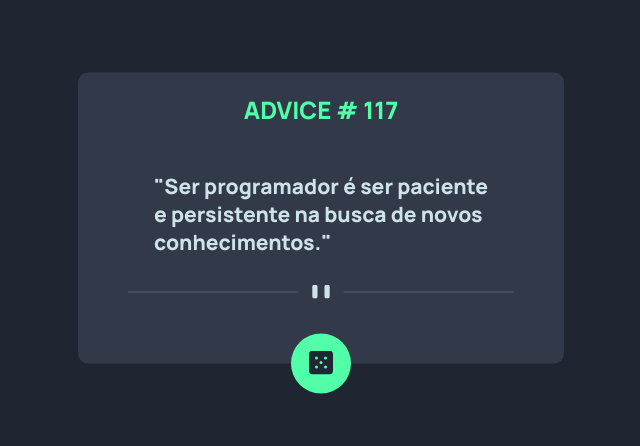
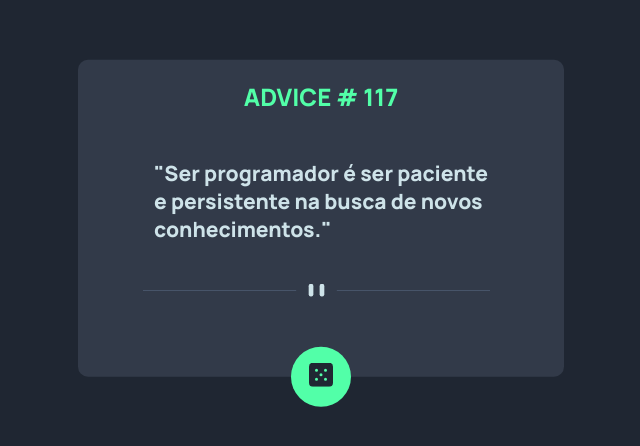
Before and after one commit to SamukaMaciell/Gerador-de-Conselhos, a plain HTML site: page index.html in a window 1280 px wide. Shown: the part 182-628 px from the top of the page, without its empty margins (319-959 px from the left). Drawn offline with Linux system fonts and the light colour scheme.

Commit message:
auteraçao na tela de celular

```diff
--- a/style.css
+++ b/style.css
@@ -56,13 +56,13 @@ body{
         padding: 26px;
     }
 
-    .imgline{
-        width: 100%;
-    }
+
 }
 
 @media(min-width: 375px){
     .imgline{
-        width: 100%;
+        width: 90%;
+        padding: 15px;
+
     }
 }
```
